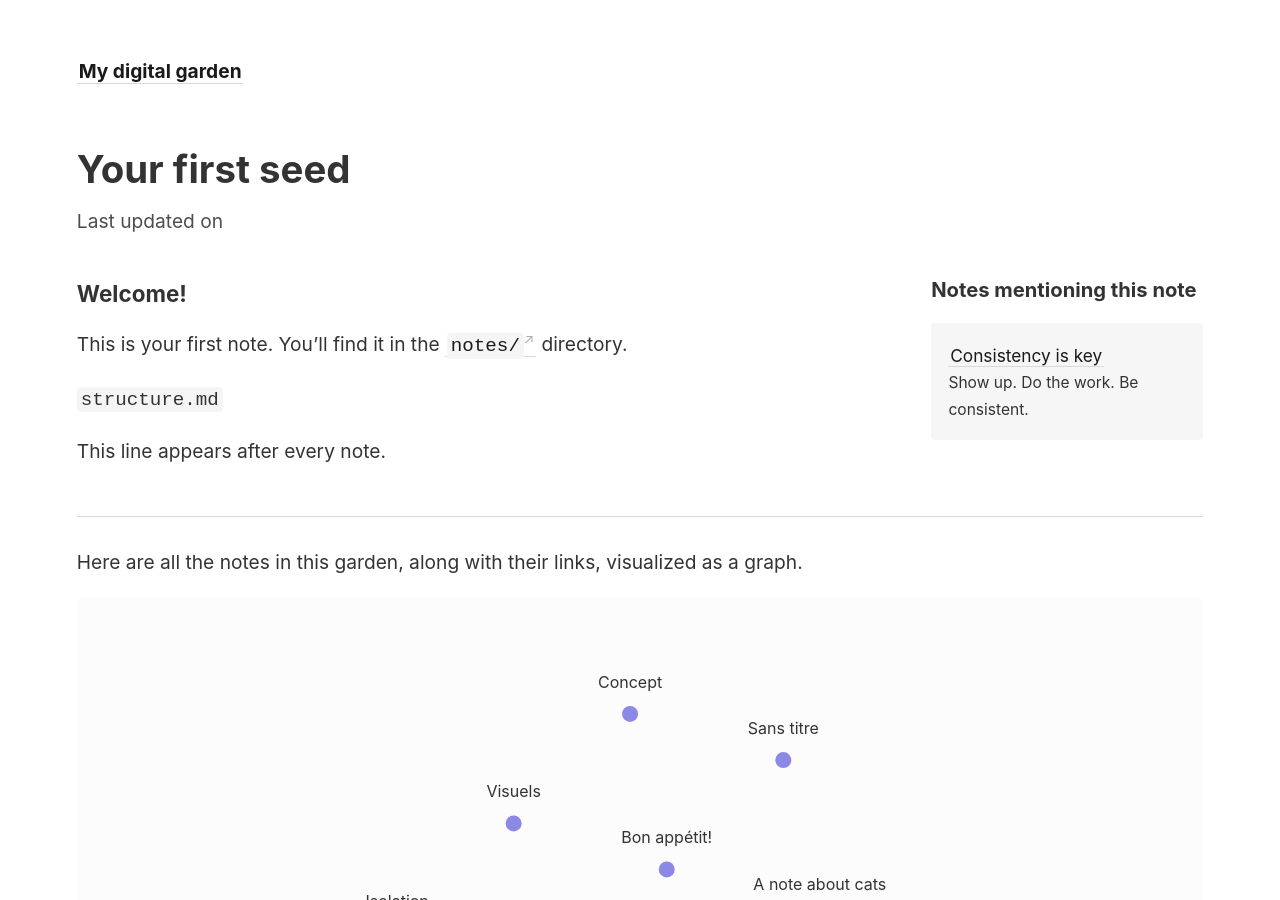
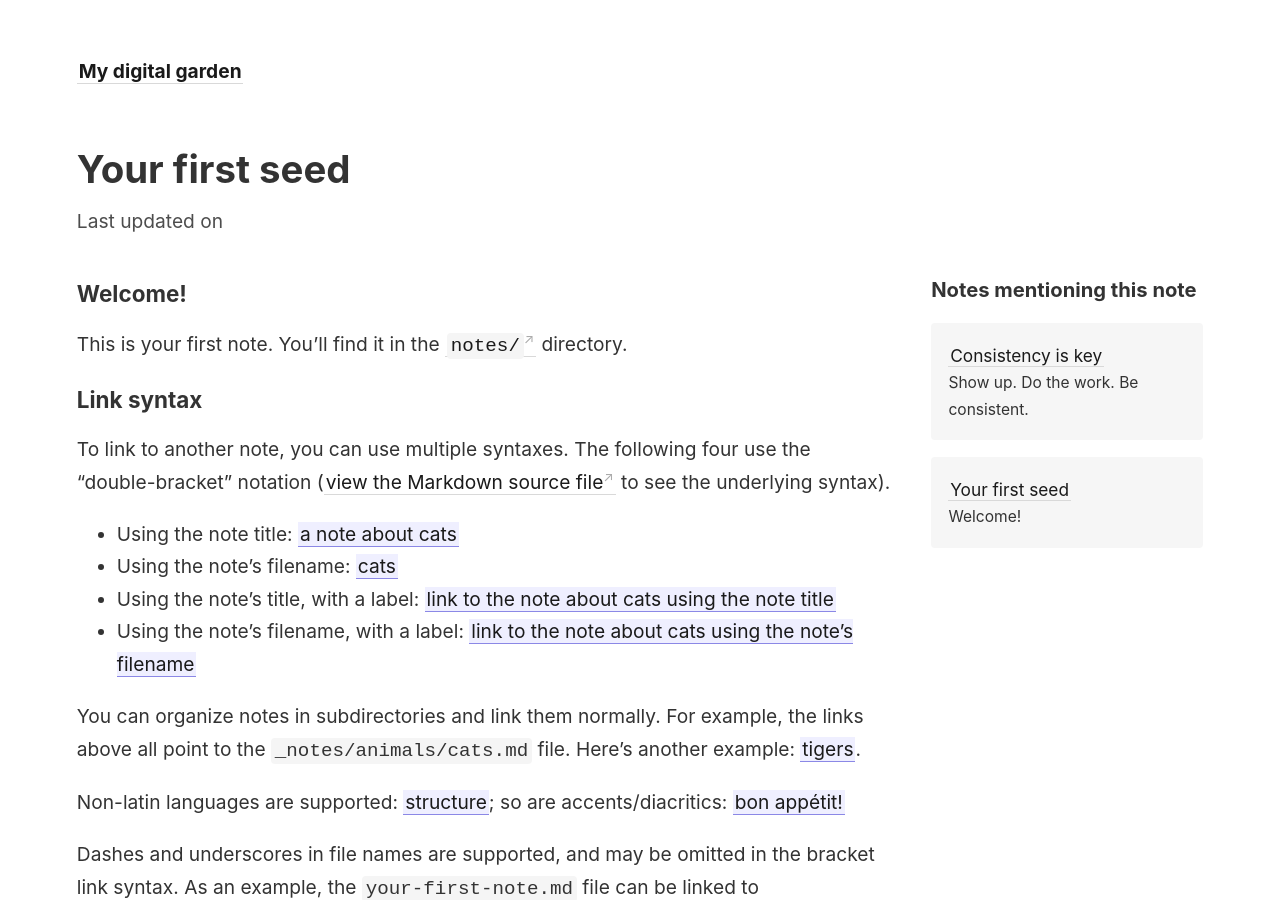
Before and after one commit to blober68/digital-garden-amiel, a Jekyll site: the page built from _notes/your-first-note.md, in a window 1280 px wide and 900 px high. Built offline with Jekyll 4.4.1, drawn with Linux system fonts in a browser that asks for light colours.

Commit message:
Update your-first-note.md

```diff
--- a/_notes/your-first-note.md
+++ b/_notes/your-first-note.md
@@ -6,4 +6,19 @@
 
 This is your first note. You'll find it in the [`notes/`](https://github.com/maximevaillancourt/digital-garden-jekyll-template/tree/master/_notes) directory.
 
-`structure.md`
+### Link syntax
+
+To link to another note, you can use multiple syntaxes. The following four use the "double-bracket" notation ([view the Markdown source file](https://github.com/maximevaillancourt/digital-garden-jekyll-template/blob/master/_notes/your-first-note.md#link-syntax) to see the underlying syntax).
+
+- Using the note title: [[a note about cats]]
+- Using the note's filename: [[cats]]
+- Using the note's title, with a label: [[A note about cats|link to the note about cats using the note title]]
+- Using the note's filename, with a label: [[cats|link to the note about cats using the note's filename]]
+
+You can organize notes in subdirectories and link them normally. For example, the links above all point to the `_notes/animals/cats.md` file. Here's another example: [[tigers]].
+
+Non-latin languages are supported: [[structure]]; so are accents/diacritics: [[bon appétit!]]
+
+Dashes and underscores in file names are supported, and may be omitted in the bracket link syntax. As an example, the `your-first-note.md` file can be linked to
+
+[`structure/`]
```
